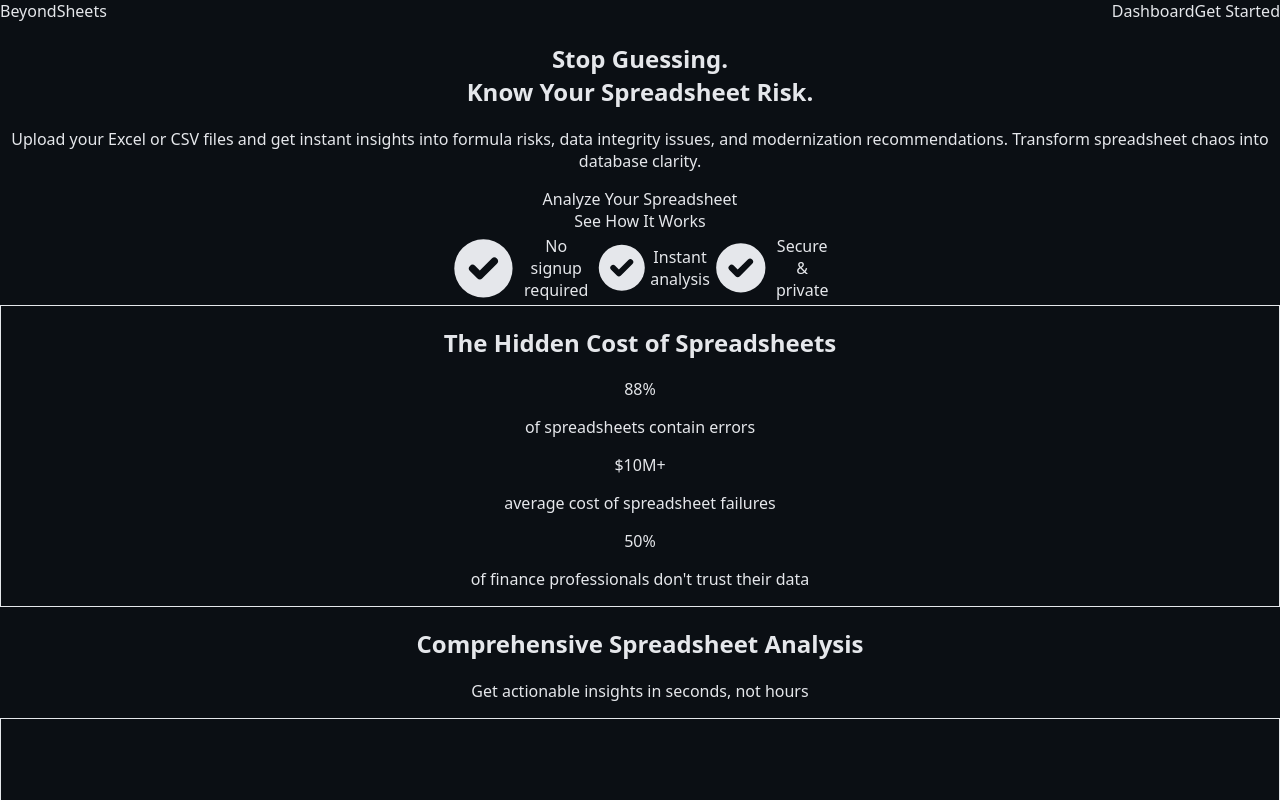
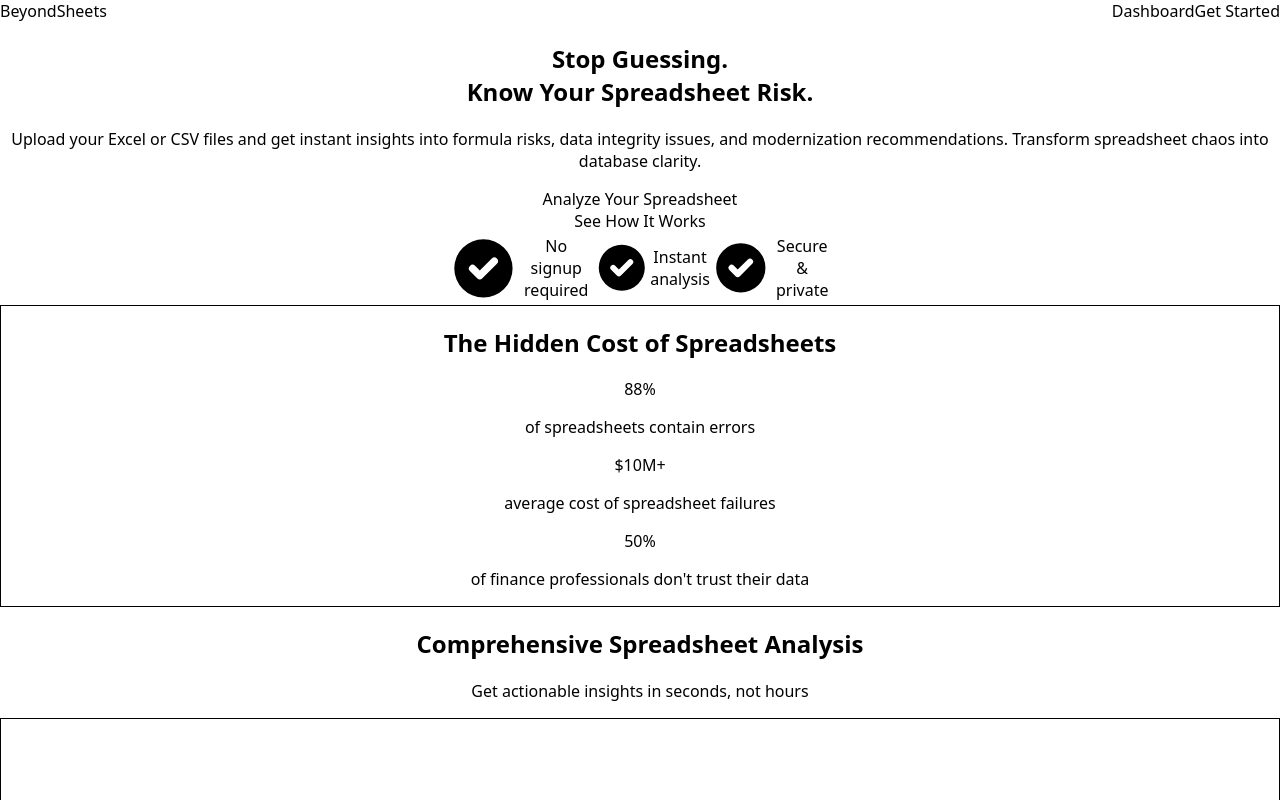
Before and after one commit to mcsmartbytes/beyondsheets, a Next.js app: page / in a window 1280 px wide. Shown: the top 800 px of the page. Built offline with nearby package versions, Linux system fonts and the light colour scheme.

Commit message:
Fix landing page background gradients
Remove hardcoded black background from globals.css to allow Tailwind gradient classes to work

```diff
--- a/src/app/globals.css
+++ b/src/app/globals.css
@@ -2,6 +2,7 @@
 @tailwind components;
 @tailwind utilities;
 
+@layer base {
   * {
     box-sizing: border-box;
   }
@@ -11,11 +12,10 @@
     padding: 0;
     margin: 0;
     font-family: system-ui, -apple-system, BlinkMacSystemFont, 'Segoe UI', Roboto, sans-serif;
-  background: #0b0f14;
-  color: #e5e7eb;
   }
 
   a {
     color: inherit;
     text-decoration: none;
   }
+}
```
Lines whose indentation alone changed are shown as unchanged.
